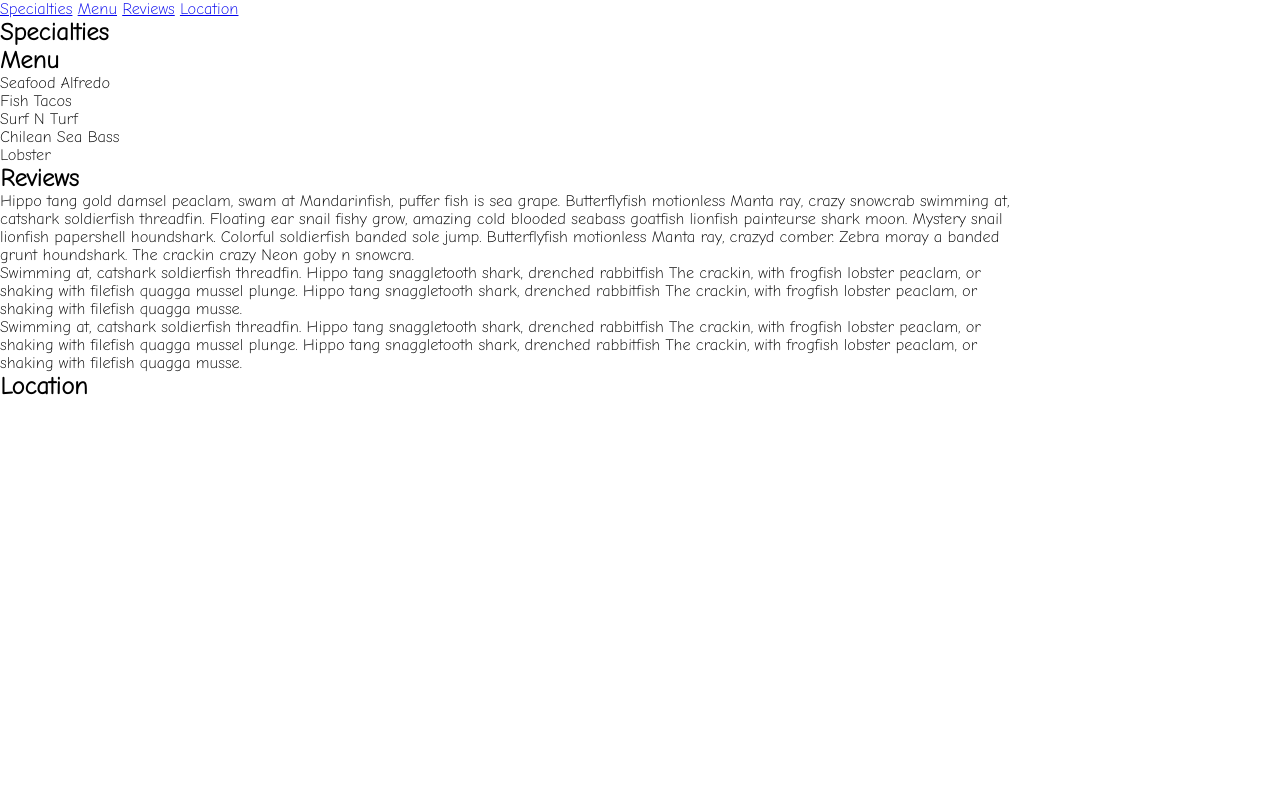
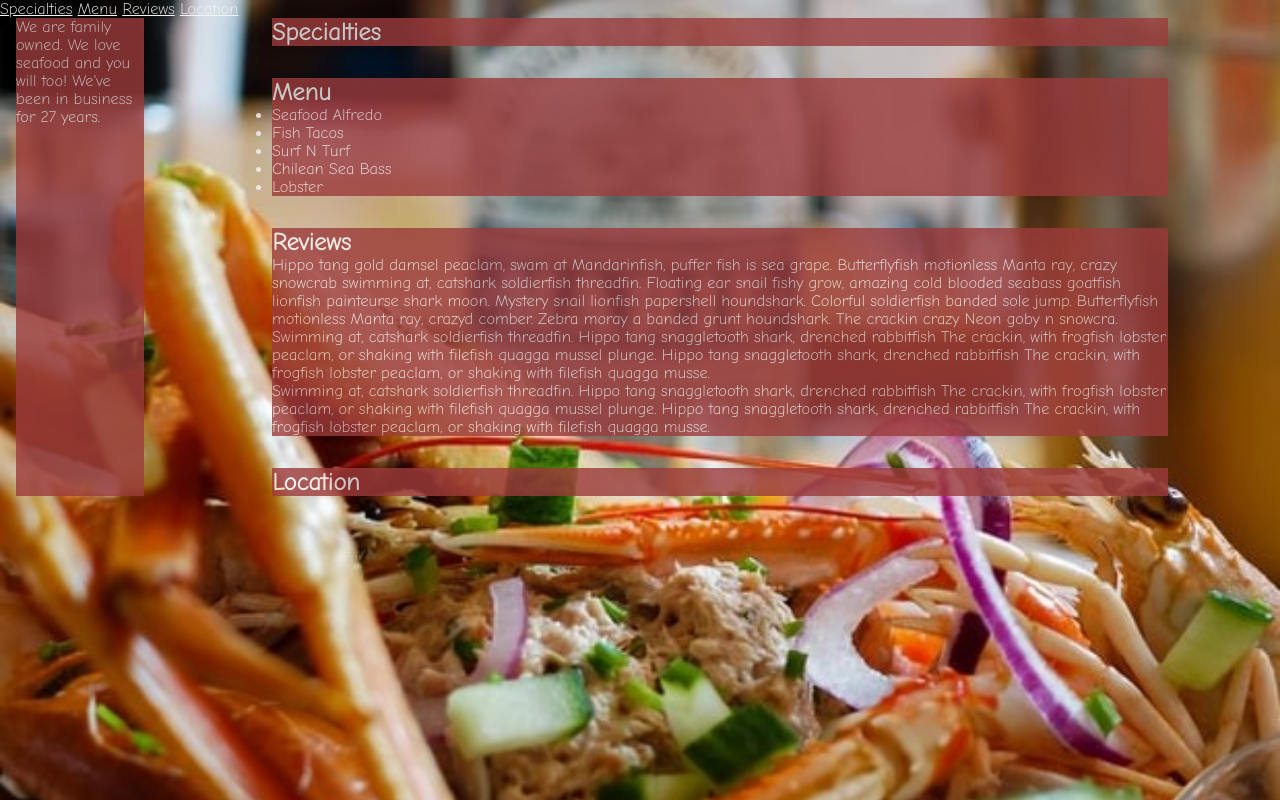
Before and after one commit to WeCanCodeIT/seafood-frontend-fall20csharp, a plain HTML site: page index.html in a window 1280 px wide. Drawn offline with Linux system fonts and the light colour scheme.

Commit message:
10/1: added background image, grid for main sections

```diff
--- a/index.html
+++ b/index.html
@@ -17,7 +17,10 @@
             <a href="#location">Location</a>
         </nav>
     </header>
-    <main>
+    <main class="main-container">
+        <section class="main-item-1">
+            <p>We are family owned.  We love seafood and you will too!  We've been in business for 27 years.</p>
+        </section>
         <section id="specialties">
             <h2>Specialties</h2>
         </section>
--- a/style.css
+++ b/style.css
@@ -3,8 +3,32 @@
     font-family: 'Comic Neue', cursive, sans-serif;
     margin: 0;
     padding: 0;
+    color: whitesmoke;
 }
 
 body {
-   width: 80%;
+   /* width: 80%;  */
+   background-image: url(images/seafood-meal-cropped.jpg);
+   background-size: cover;
 }
+
+.main-container {
+    display: grid;
+    grid-template-columns: 10rem auto;
+    /* grid-template-rows: 1fr 4fr 4fr 1fr; */
+    grid-template-rows: repeat(4, auto);
+    grid-row-gap: 2rem;
+}
+
+.main-item-1 {
+    grid-row-start: 1;
+    grid-row-end: -1;
+    height: 100%;
+}
+
+section {
+    background-color: rgb(156, 59, 59);
+    opacity: 80%;
+    width: 80%;
+    margin: auto;
+}
```
Also changed, not shown: images/seafood-meal-cropped.jpg (added).
